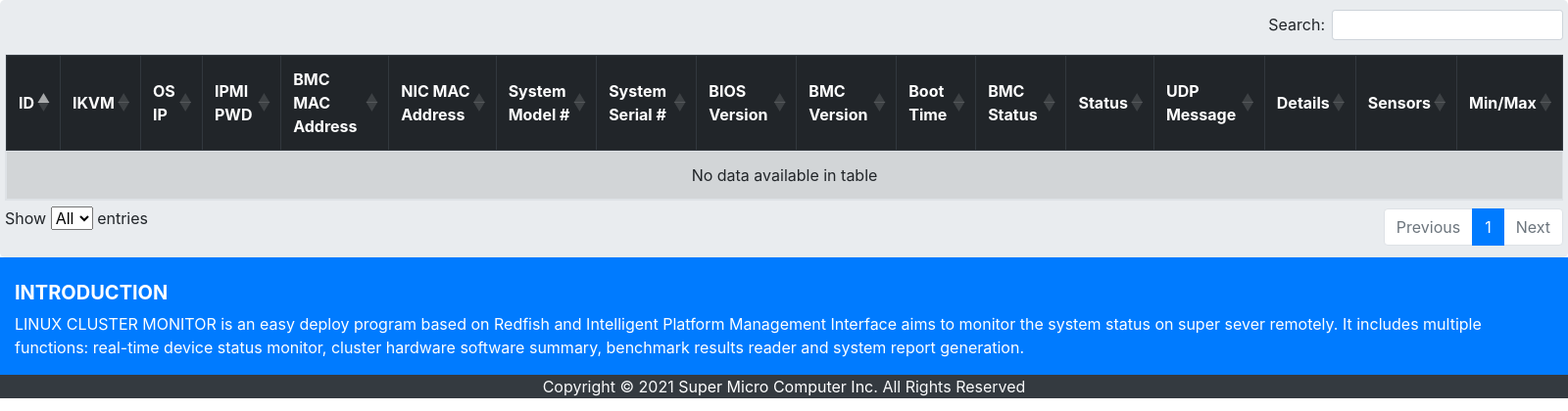
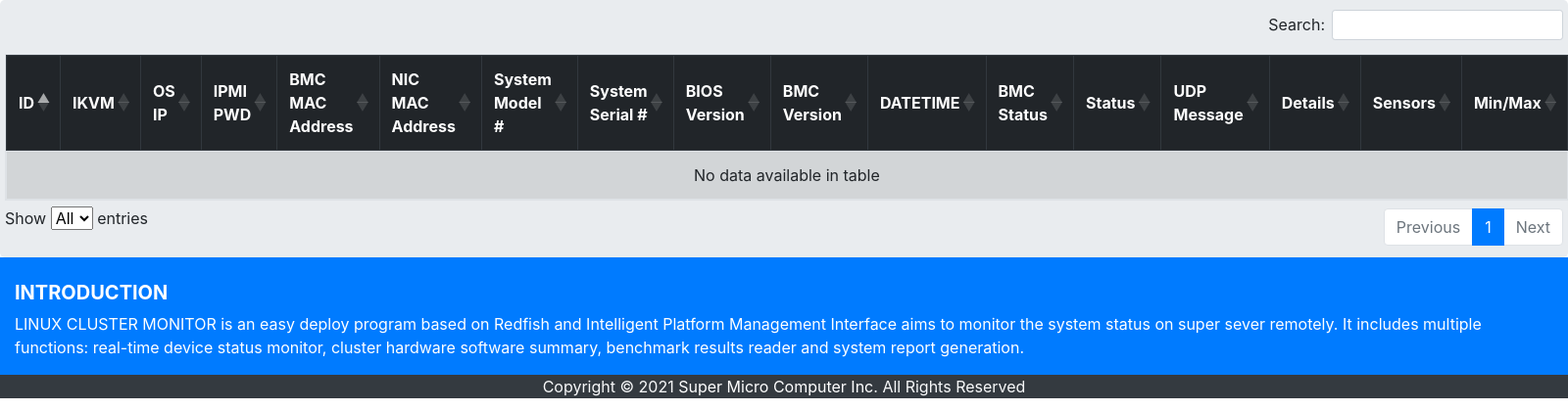
Before and after one commit to neonadia/sysmonitorfrontend, a Flask app: template MongoFlask/templates/index.html in a window 1600 px wide. Shown: the part 64-484 px from the top of the page at 98% size. Run offline with Flask 2, Linux system fonts and the light colour scheme; the template is opened without the code that fills it, so the values that code supplies are empty; parts of the project's set-up code (start-up, migrations or seed data) failed here and were passed over; some libraries are stand-ins or nearby versions.

Commit message:
Modified boot time to current time

```diff
--- a/MongoFlask/app.py
+++ b/MongoFlask/app.py
@@ -85,7 +85,9 @@ def indexHelper(bmc_ip):
         monitor_status = "REBOOT DONE " + current_state
     else:
        monitor_status = "UNKOWN " + current_state
-    return [bmc_event, bmc_details, ikvm, monitor_status]
+    for i in monitor_collection.find({"BMC_IP": bmc_ip}, {"_id": 0, "BMC_IP": 1, "Datetime": 1}): # get last datetime
+        cur_date = i['Datetime']
+    return [bmc_event, bmc_details, ikvm, monitor_status, cur_date]
 
 @app.route('/')
 def index():
@@ -107,7 +109,6 @@ def index():
     df_pwd = pd.read_csv(os.environ['OUTPUTPATH'],names=['ip','os_ip','mac','node','pwd'])
     for i in cur:
         bmc_ip.append(i['BMC_IP'])
-        timestamp.append(i['Datetime'])
         bmcMacAddress.append(i['UUID'][24:])
         serialNumber.append(i['Systems']['1']['SerialNumber'])
         modelNumber.append(i['Systems']['1']['Model'])
@@ -132,6 +133,7 @@ def index():
         bmc_details.append(i[1])
         ikvm.append(i[2])
         monitorStatus.append(i[3])
+        timestamp.append(i[4])
 
     json_path = os.environ['UPLOADPATH'] + os.environ['RACKNAME'] + '-host.json'
     udp_msg = getMessage(json_path, mac_list)
--- a/MongoFlask/templates/index.html
+++ b/MongoFlask/templates/index.html
@@ -111,12 +111,12 @@
         <th class="align-middle" >IPMI PWD</th>
         <th class="align-middle" >BMC MAC Address</th>
         <th class="align-middle" >NIC MAC Address</th>
-        <th class="align-middle" >System Model # </th>
-        <th class="align-middle" >System Serial # </th>
-        <th class="align-middle" >BIOS Version </th>
-        <th class="align-middle" >BMC Version </th>
-        <th class="align-middle" >Boot Time </th>
-        <th class="align-middle" >BMC Status </th>
+        <th class="align-middle" >System Model #</th>
+        <th class="align-middle" >System Serial #</th>
+        <th class="align-middle" >BIOS Version</th>
+        <th class="align-middle" >BMC Version</th>
+        <th class="align-middle" >DATETIME</th>
+        <th class="align-middle" >BMC Status</th>
         <th class="align-middle" >Status</th>
         <th class="align-middle" >UDP Message</th>
         <th class="align-middle" >Details</th>
```
